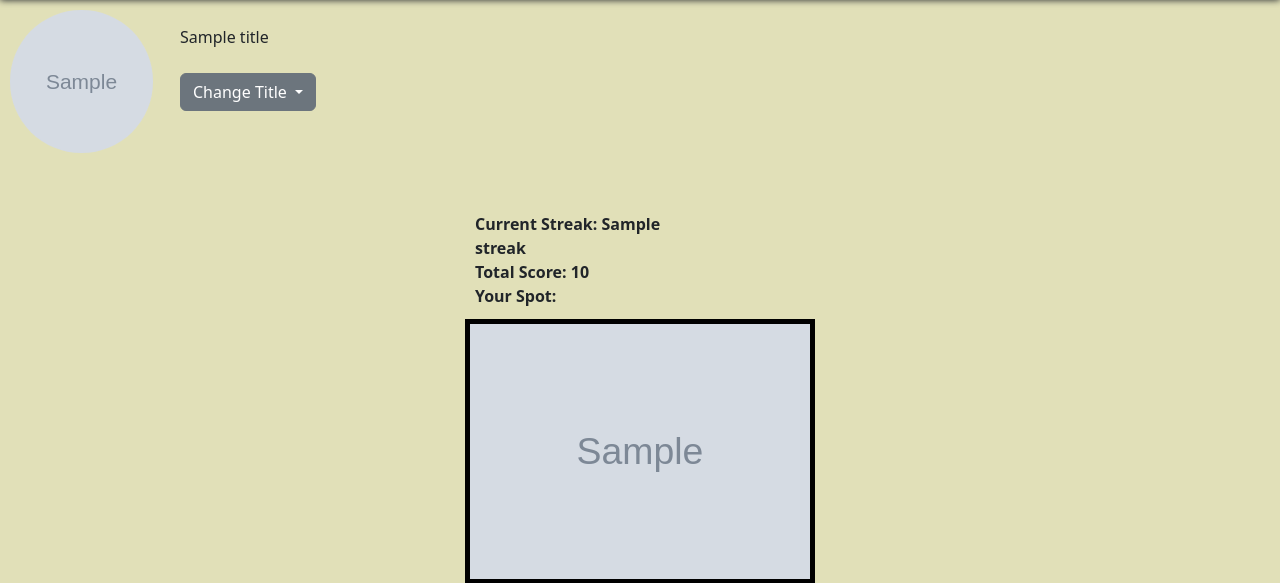
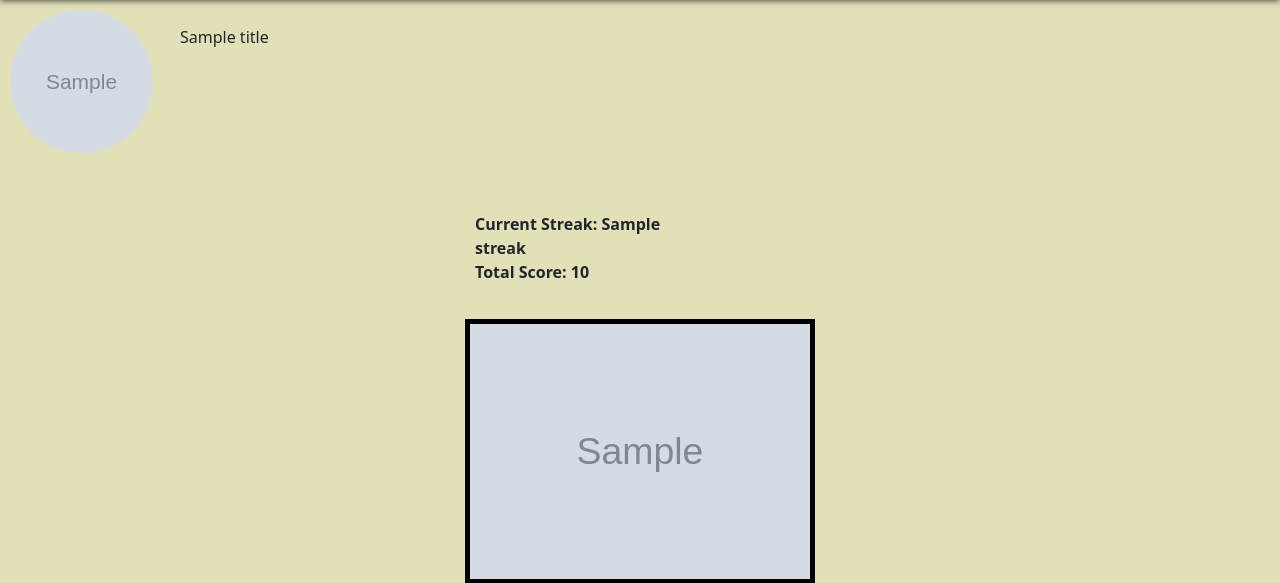
Before and after one commit to rhysbw/gamificationECM2434, a Django app: template mysite/templates/profile.html in a window 1280 px wide. Shown: the part 74-657 px from the top of the page. Run offline with Django 4.2, Linux system fonts and the light colour scheme; the template is opened without the code that fills it: most values are stand-ins (such as "Sample title", 1, 10 or a date in 2020); grey boxes marked "Sample" are stand-in pictures; some libraries are stand-ins or nearby versions; some web fonts are replaced.

Commit message:
Graphic changes and bug fixing

```diff
--- a/mysite/templates/leaderboard.html
+++ b/mysite/templates/leaderboard.html
@@ -40,9 +40,7 @@
         }
 
         .leaderboard-container {
-            border: 3px solid black;
             padding: 5px;
-            background-color: #e0ddd6;
         }
 
         .user-score {
--- a/mysite/templates/profile.html
+++ b/mysite/templates/profile.html
@@ -170,25 +170,18 @@ number_of_avatars: The length of the avatars list
             <p class="userName"> {{ user.username }} </p>
             <p class="title">{{ title }}</p>
             <br>
-            <div class="dropdown">
-                <button class="btn btn-secondary dropdown-toggle" type="button" id="dropdownMenuButton1"
-                        data-bs-toggle="dropdown" data-bs-display="static" aria-expanded="false">
-                    Change Title
-                </button>
-                <ul class="dropdown-menu dropdown-menu-dark" aria-labelledby="dropdownMenuButton1">
-                    {% for other_title in titles %}
-                        <li><a class="dropdown-item" href="/change_title/{{ other_title }}">{{ other_title }}</a></li>
-                    {% endfor %}
-                </ul>
-            </div>
+
         </div>
 
         <div class="streak-info">
-            <p class="streak-display"> <br> Current Streak: {{ streak }} <br> Total Score: {{ total }} <br> Your Spot:</p>
-            </br>
+            <p class="streak-display"> <br> Current Streak: {{ streak }} <br> Total Score: {{ total }} </p>
             <img src="{{ streak_image }}" class="streak-image">
         </div>
 
+
+        <div>
+
+        </div>
 
     </div>
 
@@ -199,7 +192,7 @@ number_of_avatars: The length of the avatars list
     <div class="modal fade" id="editProfileModal" tabindex="1" role="dialog" aria-hidden="true">
         <div class="modal-dialog" role="document">
             <div class="modal-content">
-                <form action="/change_profile_picture" method="post">
+                <form action="/change_profile_picture" method="post" required>
                     {% csrf_token %}
                     <div class="modal-body">
                         <div class="image-grid-container">
@@ -213,8 +206,18 @@ number_of_avatars: The length of the avatars list
                     </div>
                     <div class="modal-footer">
                         <div class="container">
-                            <button type="button" class="btn btn-warning" data-bs-dismiss="modal">Close</button>
-                            <button type="submit" class="btn btn-success">Save changes</button>
+
+                            <button class="btn btn-secondary dropdown-toggle" type="button" id="dropdownMenuButton1"
+                                    data-bs-toggle="dropdown" data-bs-display="static" aria-expanded="false">
+                                Change Title
+                            </button>
+                            <ul class="dropdown-menu dropdown-menu-dark" aria-labelledby="dropdownMenuButton1">
+                                {% for other_title in titles %}
+                                    <li><a class="dropdown-item" href="/change_title/{{ other_title }}">{{ other_title }}</a></li>
+                                {% endfor %}
+                            </ul>
+
+                            <button type="submit" class="btn btn-success">Save Image</button>
                         </div>
                     </div>
                 </form>
```
Also changed, not shown: mysite/exSeed/views.py (+7 -4 lines).
